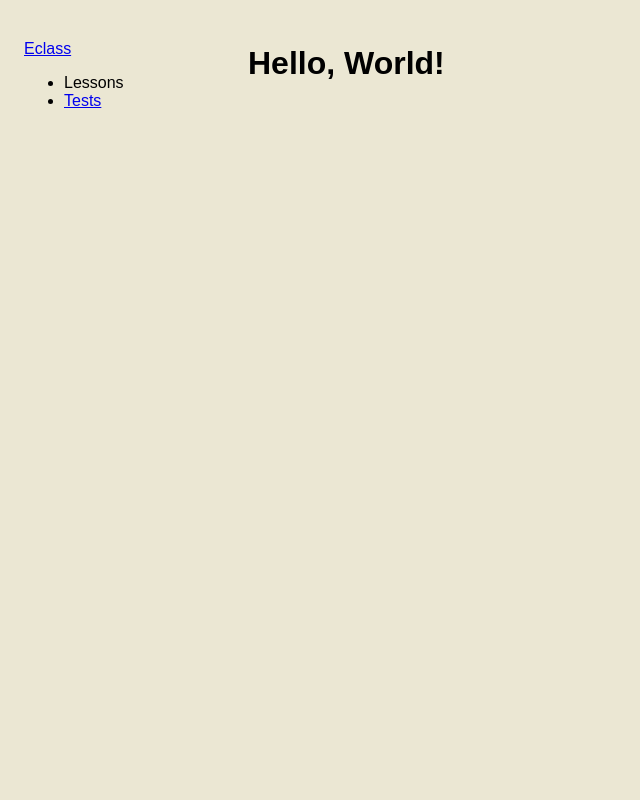
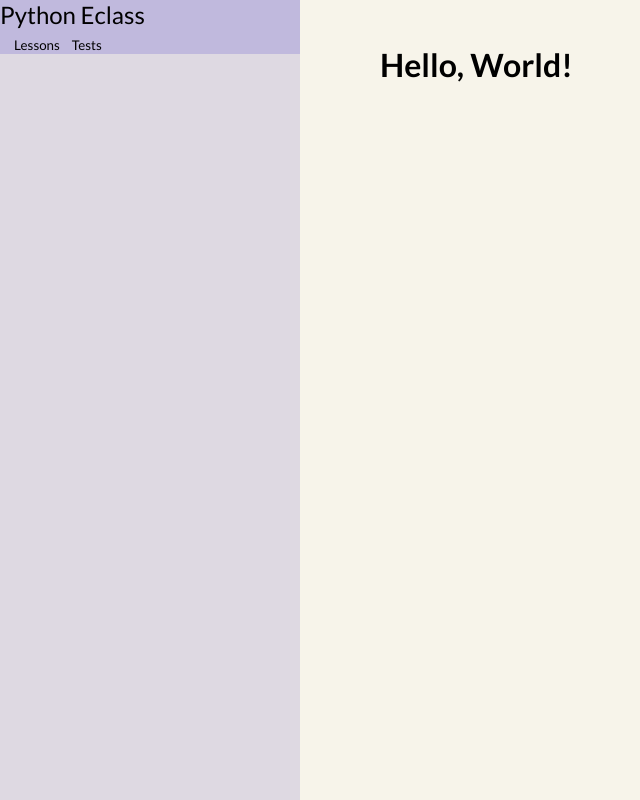
Before and after one commit to BillyGrande/eclass-python, a Flask app: page / in a window 1280 px wide. Shown: the whole page, without its empty margins (0-640 px from the left). Run offline with Flask 3, Linux system fonts and the light colour scheme.

Commit message:
Better sidebar

```diff
--- a/src/eclass/static/style.css
+++ b/src/eclass/static/style.css
@@ -1,20 +1,92 @@
-* {
-    font-family: sans-serif;
-    background: #ebe7d3;
-    /* padding: 1rem; */
-    box-sizing: border-box;
+:root {
+  --sidebarWidth: 300px;
+  --sidebarMinWidth: 300px;
+  --sidebarTransitionDuration: .3s;
+  --sidebarHeaderColor: #c0b9dd;
+  --sidebarColor: #ded9e2;
+  --contentColor: #f7f4ea;
+  --sansFontFamily: "Lato", sans-serif;
 }
 
+* {
+  font-family: var(--sansFontFamily);
+  /* padding: 1rem; */
+  box-sizing: border-box;
+  background: var(--contentColor);
+}
+
+.parent {
+  display: flex;
+  flex-direction: row;
+  flex-wrap: wrap;
+}
+
+main {
+  display: block;
+}
 .content {
-    margin-left: 10rem;
-    border-left: 1 rem;
+   /* margin-left: 1rem; (/
+   /* border-left: 1 rem; */
     padding: 1rem 1rem 1rem 5rem;
+    position: absolute;
+    margin: 0 auto;
+    width: calc(100% - var(--sidebarMinWidth));
+    left: var(--sidebarMinWidth);
+
   }
 
 .sidebar {
   display: flex;
   flex-direction: column;
   height: 100%;
-  float: left;
-  padding: 2rem 1rem 0rem 1rem;
+  /* float: left; */
+  /* padding: 2rem 1rem 0rem 1rem; */
+  background: var(--sidebarColor);
+  z-index: 100;
+  position: fixed;
+  top: 0;
+  left: 0;
+  width: var(--sidebarMinWidth);
+  min-width: var(--sidebarMinWidth);
 }
+
+.sidebar-header {
+  background: var(--sidebarHeaderColor);
+}
+
+.sidebar-header {
+  background: var(--sidebarHeaderColor);
+}
+
+.sidebar-header > a {
+  background: var(--sidebarHeaderColor);
+  text-decoration: none;
+  color: black;
+  font-size: 1.5rem;
+}
+
+.sidebar-banner > a{
+  background: var(--sidebarHeaderColor);
+  font-size: 32px;
+}
+
+.sidebar-header > ul {
+  background: var(--sidebarHeaderColor);
+  display: flex;
+  margin: 0;
+  padding:  0.3rem 0.5rem 0;
+  list-style: none;
+}
+
+.sidebar-header li {
+  background: var(--sidebarHeaderColor);
+}
+
+.unselected > a {
+  background: var(--sidebarHeaderColor);
+}
+
+.sidebar-header button {
+  background: none;
+  border: 0;
+}
--- a/src/eclass/templates/base.html
+++ b/src/eclass/templates/base.html
@@ -6,32 +6,40 @@
     {# <link rel="stylesheet" href="https://cdn.jsdelivr.net/npm/bootstrap@4.0.0/dist/css/bootstrap.min.css" integrity="sha384-Gn5384xqQ1aoWXA+058RXPxPg6fy4IWvTNh0E263XmFcJlSAwiGgFAW/dAiS6JXm" crossorigin="anonymous"> #}
     <link rel= "stylesheet" type= "text/css" href= "{{ url_for('static',filename='style.css') }}">
     <script src="https://unpkg.com/htmx.org@2.0.1"></script>
+    <script src="https://unpkg.com/hyperscript.org@0.9.12"></script>
+    <link rel="preconnect" href="https://fonts.googleapis.com">
+    <link rel="preconnect" href="https://fonts.gstatic.com" crossorigin>
+    <link href="https://fonts.googleapis.com/css2?family=Lato:ital,wght@0,100;0,300;0,400;0,700;0,900;1,100;1,300;1,400;1,700;1,900&display=swap" rel="stylesheet">
     <title>Eclass</title>
 </head>
 <body>
+  <div class="parent">
     <nav class="sidebar">
         <div class="sidebar-header">
-            <a href="/" class="sidebar-projectName">
-            Eclass
+            <a href="/" class="sidebar-projectName sidebar-banner">
+            Python Eclass
             </a>
             <ul id="sidebar-listNav" class="sidebar-listNav" role="tablist">
-                <li class="unselected">
-                  <a href="/hello/" class="header-navigation"> </a>
+                <li>
+                  <button class="selected">
                     Lessons
                   </button>
                 </li>
-                <li class="unselected" >
-                    <a href="/hello/" class="header-navigation">
-                      Tests
-                    </a>
+                <li>
+                  <button>
+                    Tests
+                  </button>
                 </li>
               </ul>
         </div>
     </nav>
 
-    <div class="content">
-        {% block content %}
-        {% endblock content %}
-    </div>
+    <main>
+      <div class="content">
+          {% block content %}
+          {% endblock content %}
+      </div>
+    </main>
+  </div>
 </body>
 </html>
```
